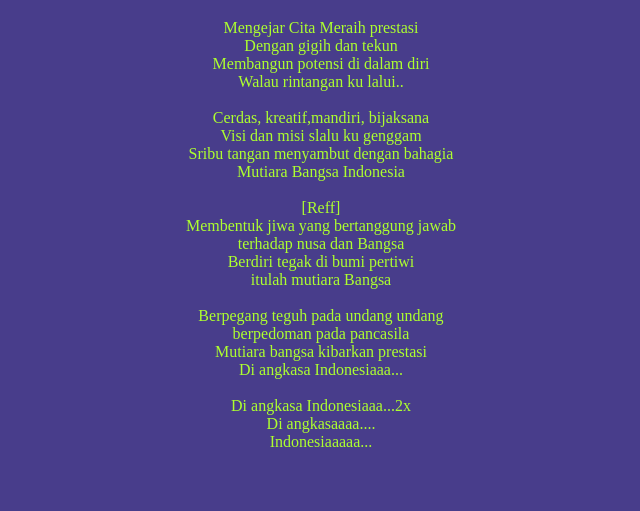
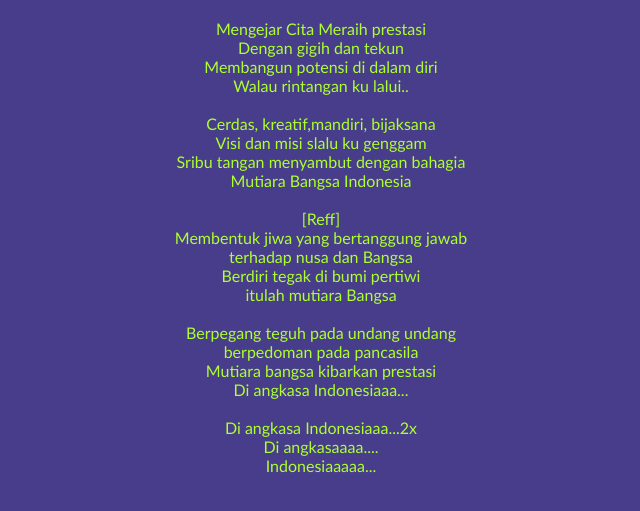
Before and after one commit to naelksb/dailytest2, a plain HTML site: page index.html in a window 1280 px wide. Shown: the part 61-572 px from the top of the page, without its empty margins (319-959 px from the left). Drawn offline with Linux system fonts and the light colour scheme.

Commit message:
Fix font-family property in styles.css

```diff
--- a/styles.css
+++ b/styles.css
@@ -6,7 +6,7 @@
     background-color: darkslateblue;
 }
 .text{
-    text-transform: 'Gill sans',sans-serif;
+    font-family: 'Gill sans',sans-serif;
     color: greenyellow;
     text-align: center;
 }
```
